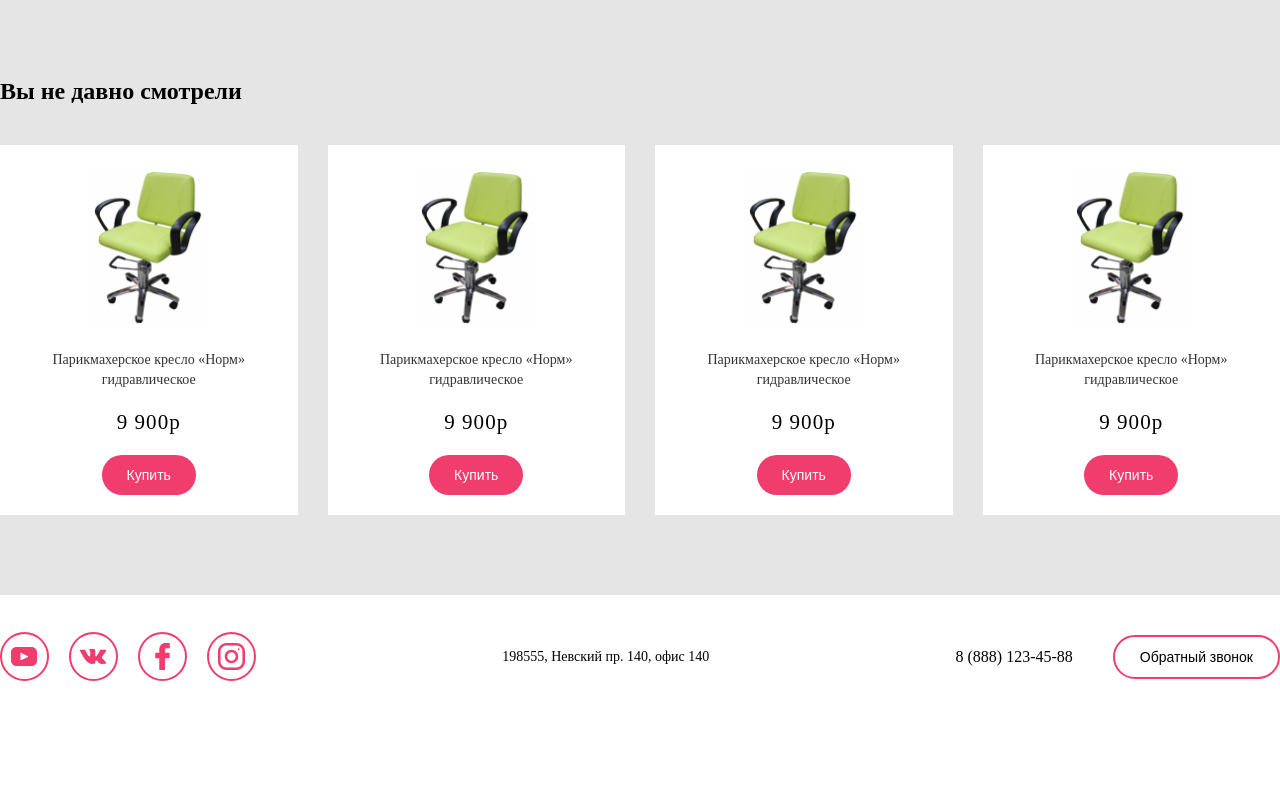
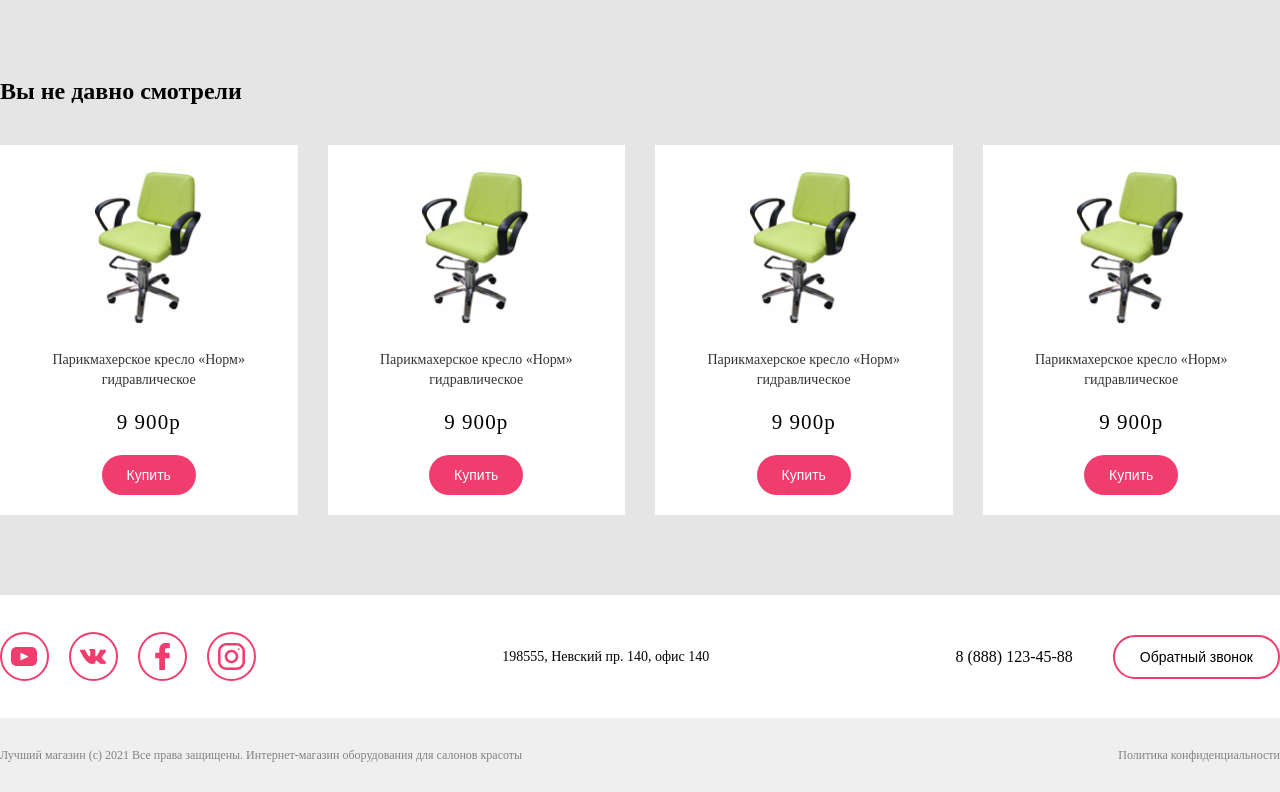
Before and after one commit to Kot-off/Chair-shop, a website: page index.html in a window 1280 px wide. Shown: the part 2170-2962 px from the top of the page. Before the commit the page ends 2888 px from the top, so only its background shows below. Drawn offline with Linux system fonts and the light colour scheme; files whose address does not match are found by name.

Commit message:
add styles and html for copyright

```diff
--- a/index.html
+++ b/index.html
@@ -77,7 +77,6 @@
     </div>
   </section>
   <!-- super-products -->
-
 
   <!-- main -->
   <main>
@@ -337,6 +336,15 @@
   </footer>
   <!-- footer -->
 
+  <!-- copyright -->
+  <section class="copyright">
+    <div class="wrapper copyright__wrapper">
+      <span class="copyright__text">Лучший магазин (с) 2021 Все права защищены. Интернет-магазин оборудования для
+        салонов красоты</span>
+      <a class="copyright__link" href="#">Политика конфиденциальности</a>
+    </div>
+  </section>
+  <!-- copyright -->
 
 </body>
 
--- a/src/scss/index.scss
+++ b/src/scss/index.scss
@@ -21,3 +21,4 @@
 @import "./modules/info-blocks";
 @import "./modules/sponsors";
 @import "./modules/footer";
+@import "./modules/copyright";
--- /dev/null
+++ b/src/scss/modules/_copyright.scss
@@ -0,0 +1,22 @@
+$copyright-background: #EFEFEF;
+$copyright-text: #828282;
+
+.copyright {
+
+  &__wrapper {
+    display: flex;
+    justify-content: space-between;
+    align-items: center;
+
+    padding: 30px 0;
+    background: $copyright-background;
+  }
+
+  &__link,
+  &__text {
+    font-size: 1.2rem;
+    line-height: 1.4rem;
+
+    color: $copyright-text;
+  }
+}
```
Also changed, not shown: src/css/index.css.
